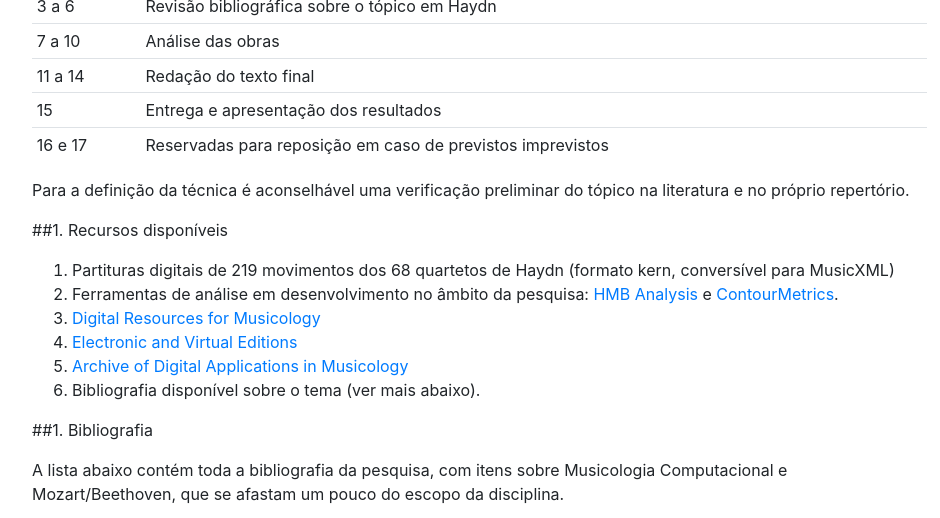
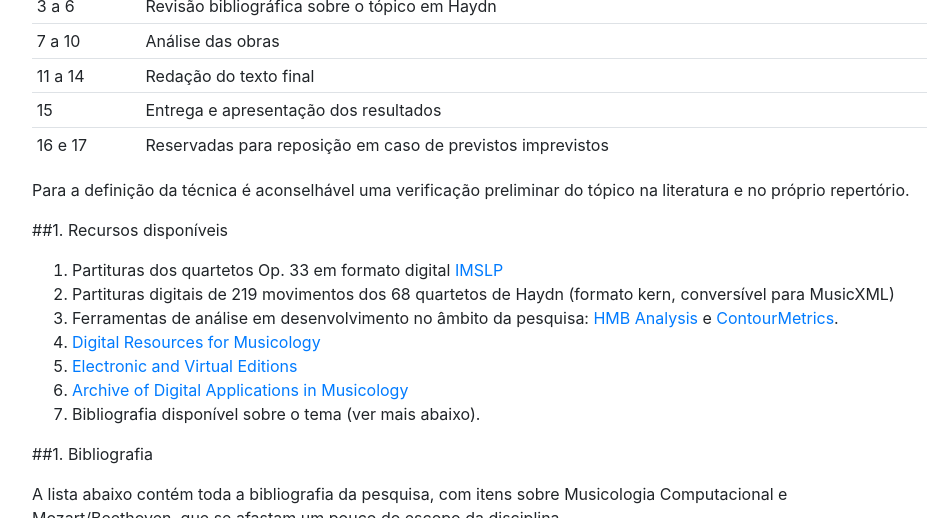
Before and after one commit to kroger/genosmus, a Jekyll site: the page built from _marcos/muse29.md, in a window 1280 px wide and 900 px high, scrolled down 1922 px, cut to the strip 0-518 px from the top of the window. Shown: the whole strip, without its empty margins (68-1008 px from the left). Built offline with Jekyll 4.4.1, drawn with Linux system fonts in a browser that asks for light colours; the table of contents is made by our own code.

Commit message:
Links para quartetos no IMSLP

```diff
--- a/_marcos/muse29.md
+++ b/_marcos/muse29.md
@@ -103,6 +103,8 @@ tópico na literatura e no próprio repertório.
 
 ##1. Recursos disponíveis
 
+1. Partituras dos quartetos Op. 33 em formato digital
+   [IMSLP](http://conquest.imslp.info/files/imglnks/usimg/0/01/IMSLP455448-PMLP12766-Op33_comb.pdf)
 1. Partituras digitais de 219 movimentos dos 68 quartetos de Haydn (formato
    kern, conversível para MusicXML)
 1. Ferramentas de análise em desenvolvimento no âmbito da pesquisa:
```
